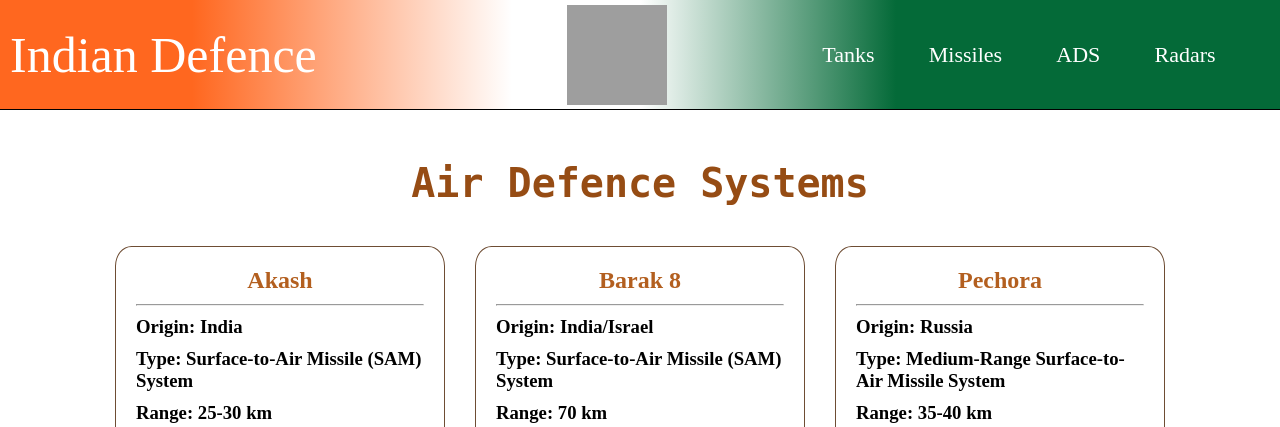
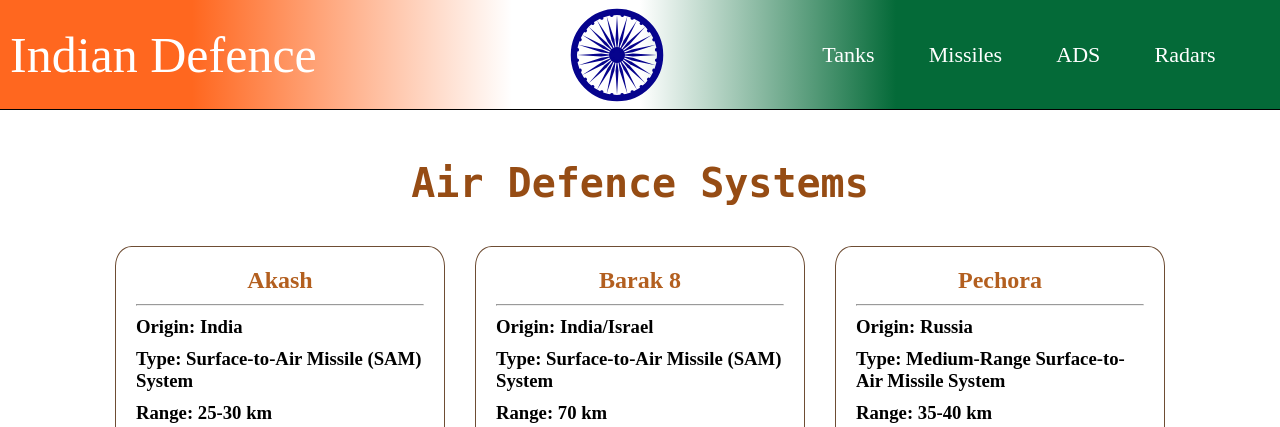
Before and after one commit to Rahullkumr/IndianDefence, a Django app: page /land/air_defence_sys in a window 1280 px wide. Shown: the top 427 px of the page. Run offline with Django 5.2, Linux system fonts and the light colour scheme; grey boxes are pictures that could not be loaded.

Commit message:
update: background image paths

```diff
--- a/air/static/css/air_style.css
+++ b/air/static/css/air_style.css
@@ -29,7 +29,7 @@ nav{
         margin-left: 150px;
         height: 100px;
         width: 100px;
-        background-image: url(Ashoka_Chakra.svg);
+        background-image: url(../Ashoka_Chakra.svg);
         background-position: center;
         background-size: contain;
     }
--- a/land/static/css/land_style.css
+++ b/land/static/css/land_style.css
@@ -29,7 +29,7 @@ nav{
         margin-left: 150px;
         height: 100px;
         width: 100px;
-        background-image: url(Ashoka_Chakra.svg);
+        background-image: url(../Ashoka_Chakra.svg);
         background-position: center;
         background-size: contain;
     }
@@ -84,9 +84,9 @@ nav{
     /* text-decoration: underline; */
 }
 
-.ads-image{
+.airdefsys{
     height: 100vh;
-    background: url("https://i.ytimg.com/vi/mBtaG56zyMg/maxresdefault.jpg");
+    background: url("https://indian-defence.vercel.app/static/akash-ads.jpg");
     background-repeat: no-repeat;
     background-size: cover;
     margin: 1px;
--- a/land/templates/land_html/ads.html
+++ b/land/templates/land_html/ads.html
@@ -22,7 +22,6 @@
         {% endfor %}
     </div>
 
-    <div class="ads-image">
+    <div class="airdefsys">
     </div>
-
 {% endblock content %}
--- a/water/static/css/water_style.css
+++ b/water/static/css/water_style.css
@@ -29,7 +29,7 @@ nav{
         margin-left: 150px;
         height: 100px;
         width: 100px;
-        background-image: url(Ashoka_Chakra.svg);
+        background-image: url(../Ashoka_Chakra.svg);
         background-position: center;
         background-size: contain;
     }
```
